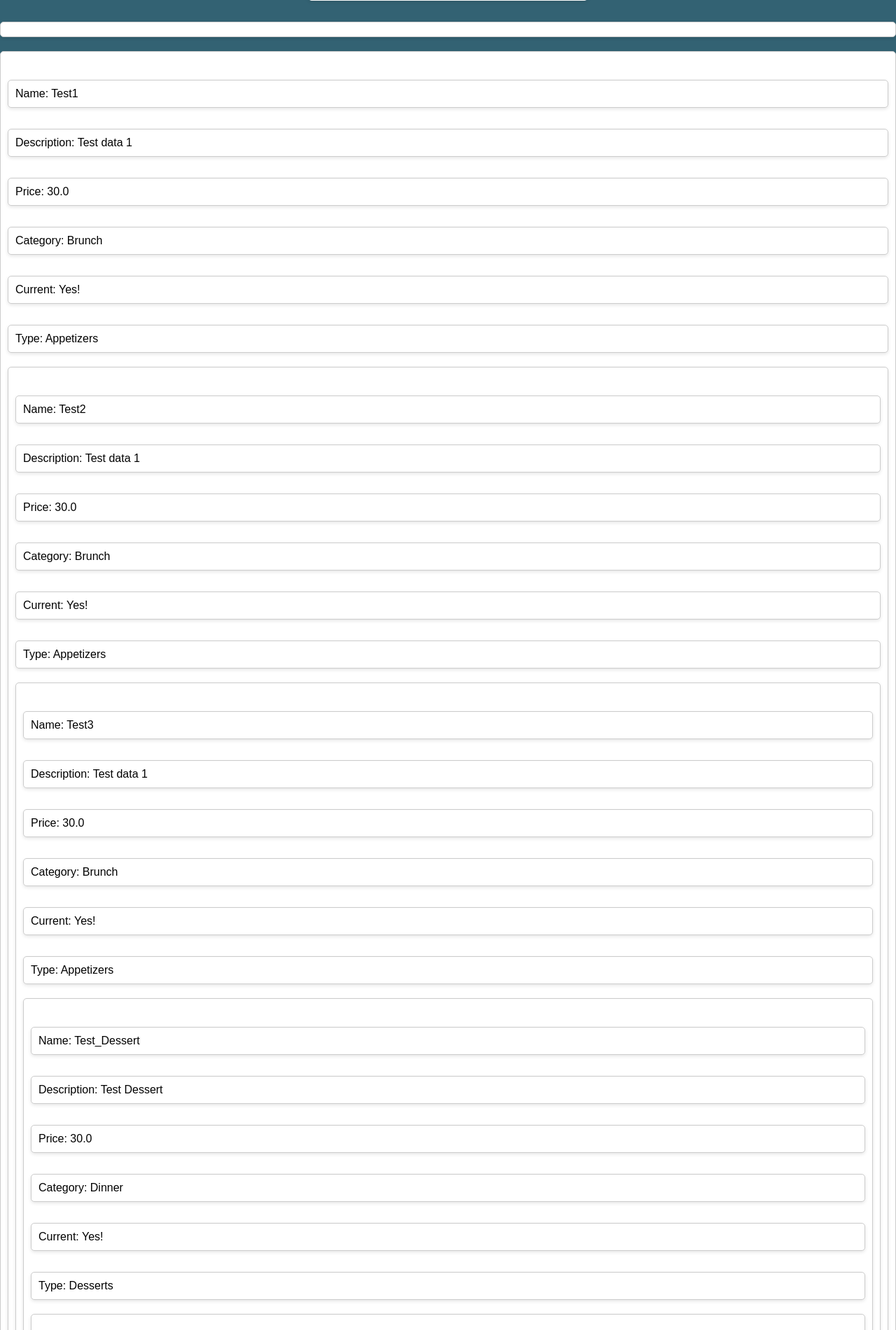
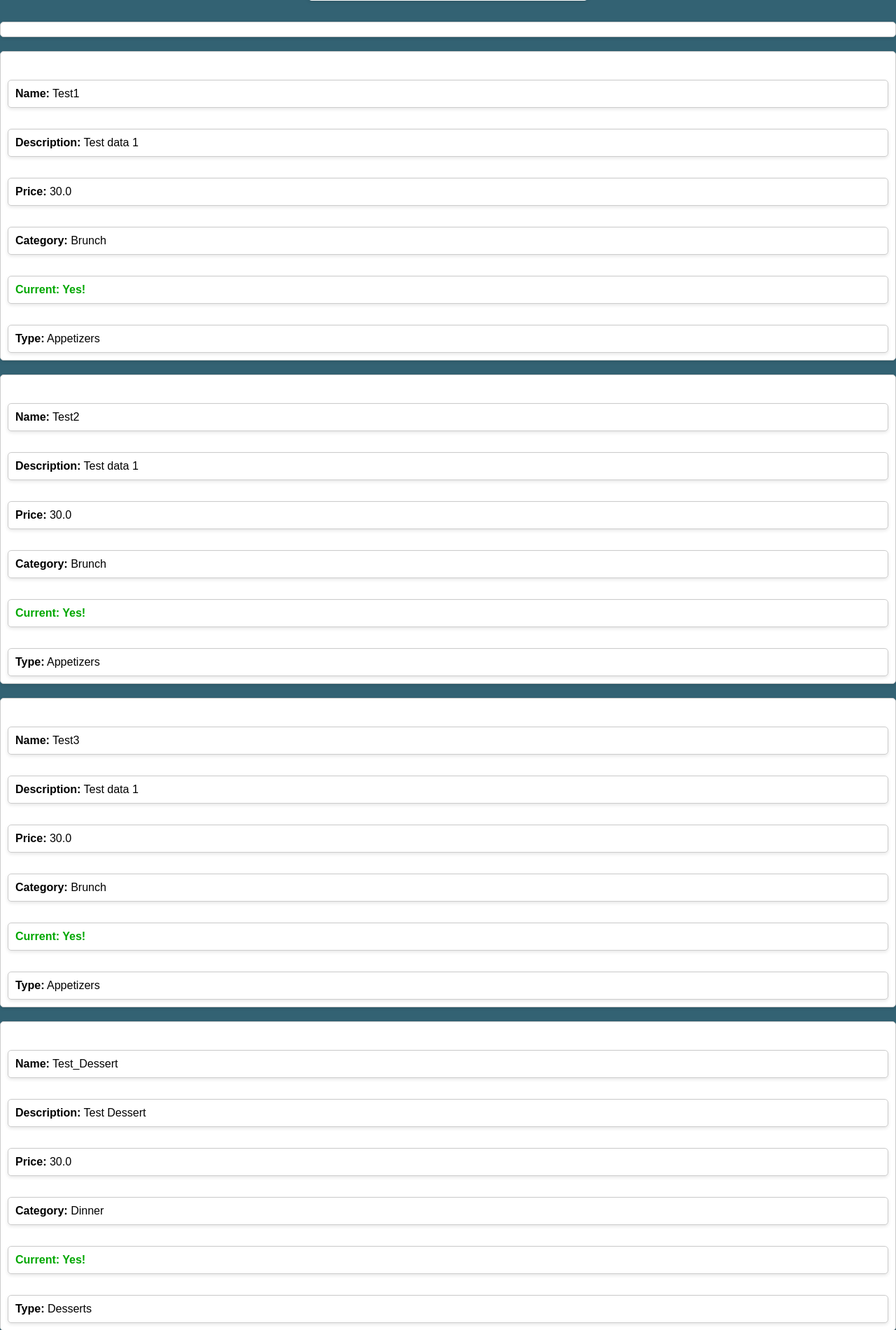
Before and after one commit to Decodedmind/Capstone, a Django app: page /test/ in a window 1280 px wide. Shown: the part 597-2497 px from the top of the page at 70% size. Run offline with Django 4.2, Linux system fonts and the light colour scheme; data comes from the database, SQL or seed files in the repository.

Commit message:
test style update

```diff
--- a/capstone/mcewens/templates/test.html
+++ b/capstone/mcewens/templates/test.html
@@ -2,7 +2,6 @@
 
 <!DOCTYPE html>
 <html lang="en">
-
   <head>
     <meta charset="UTF-8" />
     <meta name="viewport" content="width=device-width, initial-scale=1.0" />
@@ -73,11 +72,13 @@
       }
 
       /* Menu Item Styling */
-    {% for menuItem in menuItems %}
+      ul.menu-items-list {
+        list-style: none;
+        padding: 0;
+        margin: 0;
+      }
 
-    div.menu-item-{{ menuItem.id }}
-
-      {
+      li.menu-item {
         margin: 20px auto;
         padding: 10px;
         background-color: #fff;
@@ -86,59 +87,73 @@
         box-shadow: 0 2px 5px rgba(0, 0, 0, 0.1);
       }
 
-    div.menu-item- {{menuItem.id}}
-
-    p {
+      li.menu-item p {
         margin-bottom: 5px;
       }
 
-    form.menu-item- {{ menuItem.id}}
-    {
-      display: inline;
-      margin-left: 10px;
+      li.menu-item p:last-child {
+        margin-bottom: 0; /* Remove the bottom margin for the last paragraph to avoid extra space */
       }
 
-    form.menu-item- {{ menuItem.id}}
-
-    input[type="submit"] {
-      padding: 5px 10px;
-      background-color: #e74c3c;
+      /* Styling for the "Current: Yes!" text */
+      li.menu-item p.current-yes {
+        color: #00a700;
+        font-weight: bold;
       }
 
-    {% endfor %}
+      /* Styling for the "Current: No!" text */
+      li.menu-item p.current-no {
+        color: #e74c3c;
+        font-weight: bold;
+      }
     </style>
   </head>
-<img src="{% static 'img/logo_360.png' %}" class="img-responsive" alt="Logo" />
+
   <body>
+    <img
+      src="{% static 'img/logo_360.png' %}"
+      class="img-responsive"
+      alt="Logo"
+    />
+
     <form action="" method="post">
-    {% csrf_token %} {{form.as_p }} {% if form %}
+      {% csrf_token %} {{ form.as_p }} {% if form %}
       <input type="submit" value="Submit" />
       {% endif %}
     </form>
 
     {% if error is none and name %}
-  <p>
-    Name: {{ name }} <br />
-    Price: {{ price }} <br />
-    Description: {{ description }} <br />
-    Category: {{ category }}<br />
-    {%if current is 1 %} Current: Yes!<br />
-    {% else %} Current: No!<br />
-    {% endif %} Type: {{ item_type }}<br />
-  </p>
+    <div class="submitted-menu-item">
+      <p><strong>Name:</strong> {{ name }}</p>
+      <p><strong>Price:</strong> {{ price }}</p>
+      <p><strong>Description:</strong> {{ description }}</p>
+      <p><strong>Category:</strong> {{ category }}</p>
+      {% if current is 1 %}
+      <p class="current-yes"><strong>Current:</strong> Yes!</p>
+      {% else %}
+      <p class="current-no"><strong>Current:</strong> No!</p>
+      {% endif %}
+      <p><strong>Type:</strong> {{ item_type }}</p>
+    </div>
     {% else %}
     <p class="error">{{ error }}</p>
     {% endif %}
+
+    <ul class="menu-items-list">
       {% for menuItem in menuItems %}
-  <div class="menu-item-{{menuItem.id}}">
-    <p>Name: {{menuItem.name}}</p>
-    <p>Description: {{menuItem.description}}</p>
-    <p>Price: {{menuItem.price}}</p>
-    <p>Category: {{ menuItem.category }}</p>
-    {%if menuItem.current is 1 %}<p>Current: Yes!</p>
-    {% else %}<p> Current: No!</p>
-    {% endif %}<p> Type: {{ menuItem.item_type }}</p>
+      <li class="menu-item">
+        <p><strong>Name:</strong> {{ menuItem.name }}</p>
+        <p><strong>Description:</strong> {{ menuItem.description }}</p>
+        <p><strong>Price:</strong> {{ menuItem.price }}</p>
+        <p><strong>Category:</strong> {{ menuItem.category }}</p>
+        {% if menuItem.current is 1 %}
+        <p class="current-yes"><strong>Current:</strong> Yes!</p>
+        {% else %}
+        <p class="current-no"><strong>Current:</strong> No!</p>
+        {% endif %}
+        <p><strong>Type:</strong> {{ menuItem.item_type }}</p>
+      </li>
       {% endfor %}
+    </ul>
   </body>
-
 </html>
```
Lines whose indentation alone changed are shown as unchanged.
